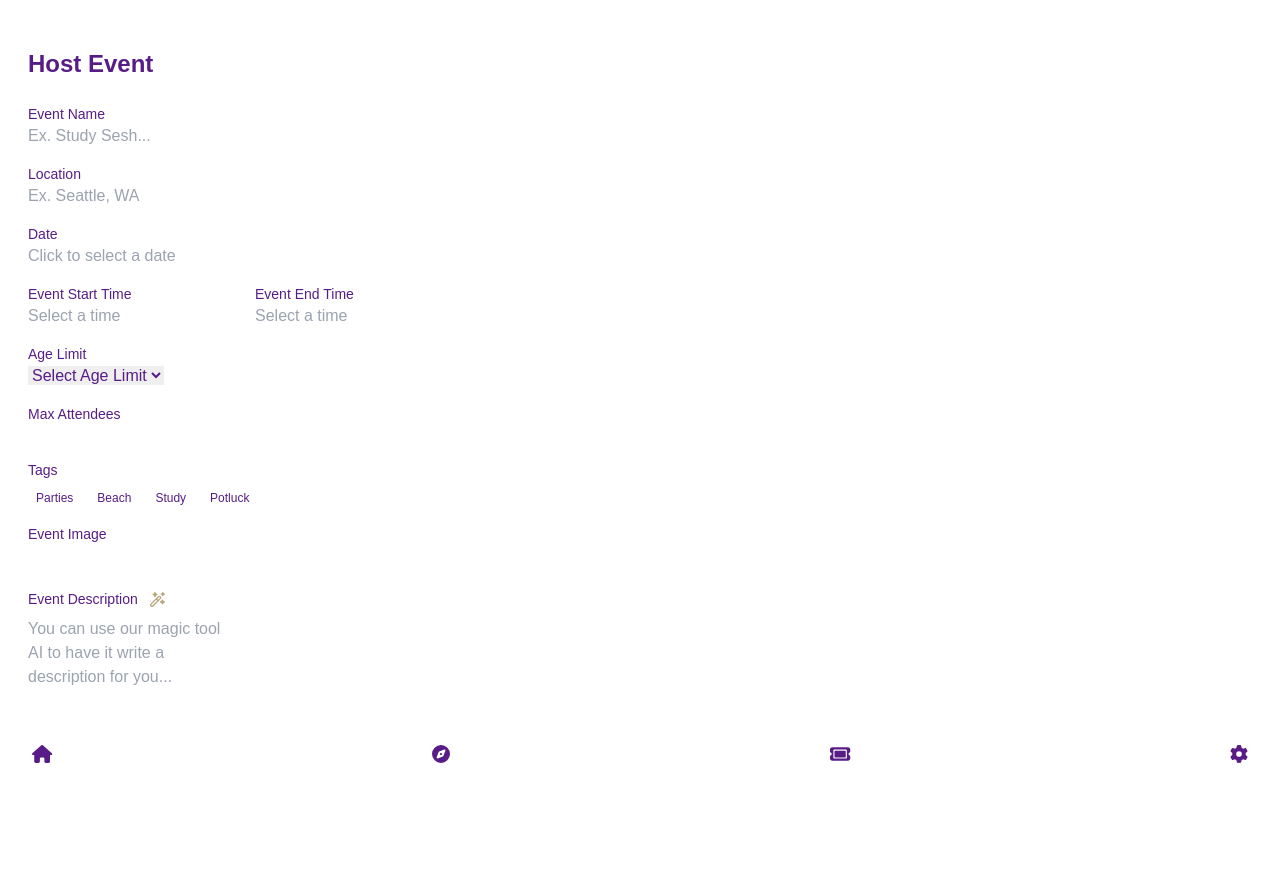
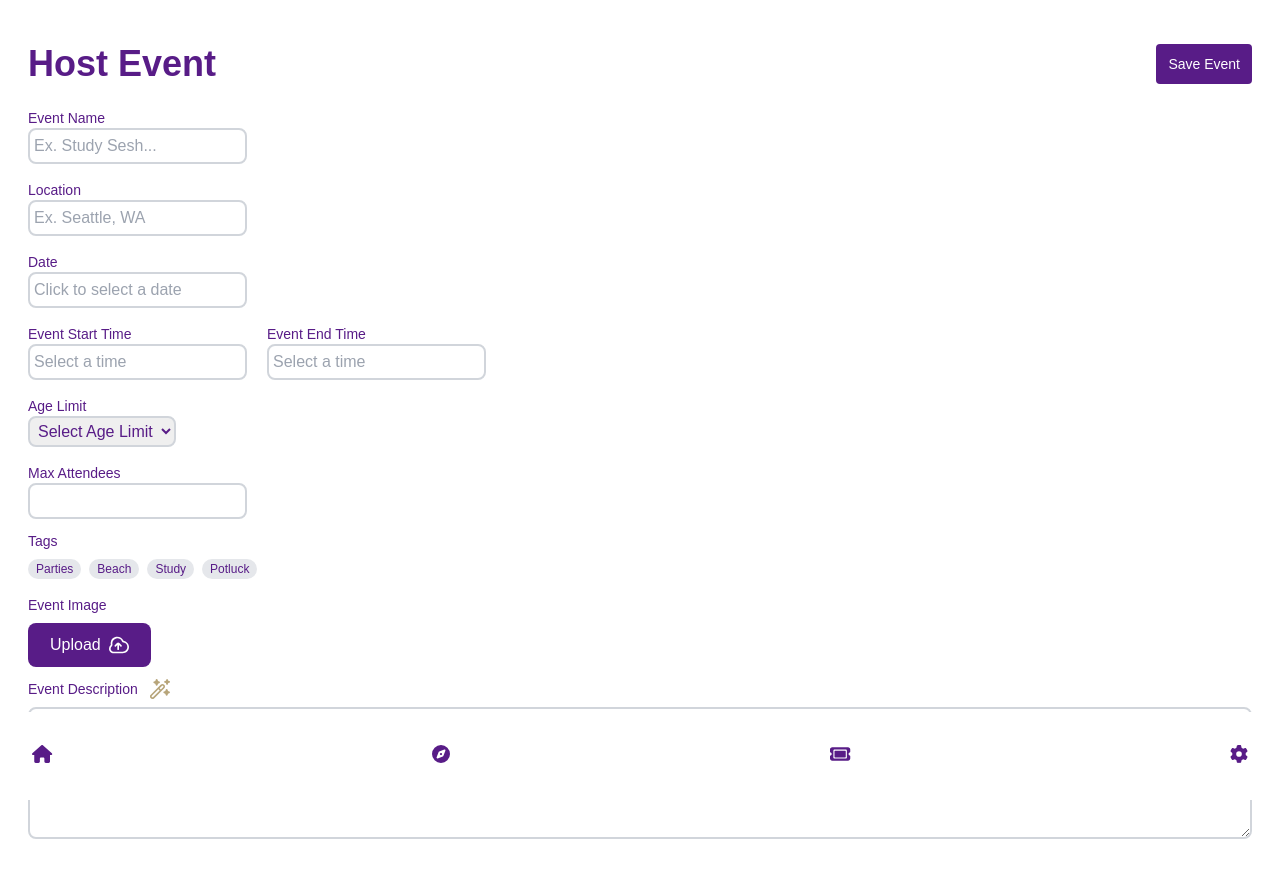
Before and after one commit to Y-Diallo/UMeet, a React (Vite) app in the folder frontend/: page /create_event in a window 1280 px wide. Before the commit the page ends 800 px from the top, so only its background shows below. Built offline with nearby package versions, Linux system fonts and the light colour scheme.

Commit message:
modified

```diff
--- a/frontend/src/Routes/HostEvent/HostEvent.tsx
+++ b/frontend/src/Routes/HostEvent/HostEvent.tsx
@@ -6,6 +6,7 @@ import { ref, uploadBytesResumable, getDownloadURL } from "firebase/storage";
 import { createEvent, storage } from "../../scripts/firebase";
 import { userContext } from "../../Root";
 import { v4 as uuidv4 } from 'uuid';
+import { useNavigate } from "react-router";
 
 
 function HostEventForm() {
@@ -20,6 +21,7 @@ function HostEventForm() {
   const [eventStartTime, setEventStartTime] = useState<Date|null>(null);
   const [eventEndTime, setEventEndTime] = useState<Date|null>(null);
   const {user} = useContext(userContext);
+  const navigate = useNavigate();
   const handleTagSelection = (tag:string) => {
     if (selectedTags.includes(tag)) {
       setSelectedTags(selectedTags.filter((selectedTag) => selectedTag !== tag));
@@ -88,7 +90,13 @@ function HostEventForm() {
                 }
                 console.log(eventDetails);
                 console.log("ready for function call");
-                createEvent({event:eventDetails});
+                createEvent({event:eventDetails}).then((response :any ) => {
+                    console.log(response);
+                    response.data
+                    navigate(`/event_details/${response.data.eventId}`)
+                }).catch((error : any) => {
+                    console.warn(error);
+                });
             });
         }
     );
@@ -98,8 +106,8 @@ function HostEventForm() {
   return (
     <div className="host-event-form p-7 text-purple-900">
 
-      <div className="host-event-form__header mt-5 mb-2 flex justify-between">
-        <h1 className="host-event-form__title text-2xl font-bold text-start UWPurple">Host Event</h1>
+      <div className="host-event-form__header mt-4 mb-2 flex justify-between">
+        <h1 className="host-event-form__title text-4xl font-bold text-start UWPurple">Host Event</h1>
         <a className="rounded-full UWPurpleBG p-1.5 text-white hover:bg-transparent focus:outline-none "
                 href="#"
                 >
@@ -113,10 +121,8 @@ function HostEventForm() {
                 >
 <path d="M18 9.064a3.049 3.049 0 0 0-.9-2.164 3.139 3.139 0 0 0-4.334 0L.9 18.769A3.064 3.064 0 0 0 5.23 23.1L17.1 11.231a3.047 3.047 0 0 0 .9-2.167zM3.816 21.688a1.087 1.087 0 0 1-1.5 0 1.062 1.062 0 0 1 0-1.5l7.769-7.77 1.505 1.505zM15.688 9.816 13 12.505 11.5 11l2.689-2.688a1.063 1.063 0 1 1 1.5 1.5zM4.863 2.855l1.55-.442.442-1.55a1.191 1.191 0 0 1 2.29 0l.442 1.55 1.55.442a1.191 1.191 0 0 1 0 2.29l-1.55.442-.442 1.55a1.191 1.191 0 0 1-2.29 0l-.442-1.55-1.55-.442a1.191 1.191 0 0 1 0-2.29zm18.274 14.29-1.55.442-.442 1.55a1.191 1.191 0 0 1-2.29 0l-.442-1.55-1.55-.442a1.191 1.191 0 0 1 0-2.29l1.55-.442.442-1.55a1.191 1.191 0 0 1 2.29 0l.442 1.55 1.55.442a1.191 1.191 0 0 1 0 2.29zM17.755 2.5l1.356-.387L19.5.755a1.042 1.042 0 0 1 2 0l.387 1.356 1.356.387a1.042 1.042 0 0 1 0 2l-1.356.387-.387 1.359a1.042 1.042 0 0 1-2 0l-.387-1.355-1.358-.389a1.042 1.042 0 0 1 0-2z"/>                </svg>
                 </a>
-        <button onClick={(e)=>handleSubmit(e)} className="host-event-form__save-btn UWPurpleBG text-white rounded px-3 py-1 text-end text-sm">Save Event</button>
+        <button onClick={(e)=>handleSubmit(e)} className="host-event-form__save-btn UWPurpleBG bg-purple-900 text-white rounded px-3 py-1 text-end text-sm">Save Event</button>
       </div>
-
-      <form>
 
         <div className="host-event-form__container" style={{display: 'flex', flexDirection: 'column', alignItems: 'flex-start'}}>
         <div className="flex">
@@ -124,7 +130,7 @@ function HostEventForm() {
             <div className="host-event-form__section mt-4">
                 <h2 className="host-event-form__section-title UWPurple text-sm text-left">Event Name</h2>
                 <input
-                className="host-event-form__input custom-input"
+                className="host-event-form__input custom-input border-2 border-gray-300 rounded-lg p-1"
                 type="text"
                 placeholder="Ex. Study Sesh..."
                 value={eventName}
@@ -135,7 +141,7 @@ function HostEventForm() {
         <div className="host-event-form__section mt-4">
             <h2 className="host-event-form__section-title UWPurple text-sm text-left">Location</h2>
             <input
-            className="host-event-form__input custom-input"
+            className="host-event-form__input custom-input border-2 border-gray-300 rounded-lg p-1"
             type="text"
             placeholder="Ex. Seattle, WA"
             value={location}
@@ -149,7 +155,7 @@ function HostEventForm() {
                     Date
                 </h2>
                 <DatePicker
-                    className="host-event-form__input custom-input"
+                    className="host-event-form__input custom-input border-2 border-gray-300 rounded-lg p-1"
                     selected={selectedDate}
                     onChange={(date) => setSelectedDate(date? date : new Date())}
                     placeholderText="Click to select a date"
@@ -164,7 +170,7 @@ function HostEventForm() {
                     Event Start Time
                 </h2>
                 <DatePicker
-                    className="host-event-form__input custom-input"
+                    className="host-event-form__input custom-input border-2 border-gray-300 rounded-lg p-1"
                     selected={eventStartTime}
                     onChange={(time) => setEventStartTime(time? time : new Date())}
                     placeholderText="Select a time"
@@ -181,7 +187,7 @@ function HostEventForm() {
                     Event End Time
                 </h2>
                 <DatePicker
-                    className="host-event-form__input custom-input"
+                    className="host-event-form__input custom-input border-2 border-gray-300 rounded-lg p-1"
                     selected={eventEndTime}
                     onChange={(time) => setEventEndTime(time? time : new Date())}
                     placeholderText="Select a time"
@@ -199,7 +205,7 @@ function HostEventForm() {
         <div className="host-event-form__section mt-4">
             <h2 className="host-event-form__section-title UWPurple text-sm text-left">Age Limit</h2>
             <select
-            className="host-event-form__input custom-input"
+            className="host-event-form__input custom-input border-2 border-gray-300 rounded-lg p-1"
             value={ageLimit}
             onChange={(event) => setAgeLimit(event.target.value)}
             >
@@ -211,7 +217,7 @@ function HostEventForm() {
         <div className="host-event-form__section mt-4">
             <h2 className="host-event-form__section-title UWPurple text-sm text-left">Max Attendees</h2>
             <input
-            className="host-event-form__input custom-input"
+            className="host-event-form__input custom-input border-2 border-gray-300 rounded-lg p-1"
             type="number"
             value={maxAttendees}
             onChange={(event) => setMaxAttendees(event.target.value)}
@@ -224,26 +230,26 @@ function HostEventForm() {
           <h2 className="host-event-form__section-title UWPurple text-sm text-left mb-2">Tags</h2>
           <div className="host-event-form__tags flex">
             <span
-                className={`whitespace-nowrap rounded-full px-2 py-0.5 text-xs mr-2 ${selectedTags.includes('parties') ? 'UWGoldForBG UWGold' : 'badgeUnselected'}`}
+                className={`whitespace-nowrap rounded-full px-2 py-0.5 text-xs mr-2 ${selectedTags.includes('parties') ? 'UWGoldForBG UWGold bg-amber-300' : 'badgeUnselected bg-gray-200'}`}
                 onClick={() => handleTagSelection('parties')}
             >
             Parties
             </span>
             <span
-                className={`whitespace-nowrap rounded-full px-2 py-0.5 text-xs mr-2 ${selectedTags.includes('parties') ? 'UWGoldForBG UWGold' : 'badgeUnselected'}`}
-                onClick={() => handleTagSelection('parties')}
+                className={`whitespace-nowrap rounded-full px-2 py-0.5 text-xs mr-2 ${selectedTags.includes('Beach') ? 'UWGoldForBG UWGold bg-amber-300' : 'badgeUnselected bg-gray-200'}`}
+                onClick={() => handleTagSelection('Beach')}
             >
             Beach
             </span>
             <span
-                className={`whitespace-nowrap rounded-full px-2 py-0.5 text-xs mr-2 ${selectedTags.includes('parties') ? 'UWGoldForBG UWGold' : 'badgeUnselected'}`}
-                onClick={() => handleTagSelection('parties')}
+                className={`whitespace-nowrap rounded-full px-2 py-0.5 text-xs mr-2 ${selectedTags.includes('Study') ? 'UWGoldForBG UWGold bg-amber-300' : 'badgeUnselected bg-gray-200'}`}
+                onClick={() => handleTagSelection('Study')}
             >
             Study
             </span>
             <span
-                className={`whitespace-nowrap rounded-full px-2 py-0.5 text-xs mr-2 ${selectedTags.includes('parties') ? 'UWGoldForBG UWGold' : 'badgeUnselected'}`}
-                onClick={() => handleTagSelection('parties')}
+                className={`whitespace-nowrap rounded-full px-2 py-0.5 text-xs mr-2 ${selectedTags.includes('Potluck') ? 'UWGoldForBG UWGold bg-amber-300' : 'badgeUnselected bg-gray-200'}`}
+                onClick={() => handleTagSelection('Potluck')}
             >
             Potluck
             </span>
@@ -251,19 +257,19 @@ function HostEventForm() {
         </div>
 
         {/* event image */}
-        <div className="host-event-form__section mt-4">
+        <div className="host-event-form__section mt-4 max-w-fit">
             <h2 className="host-event-form__section-title UWPurple text-sm text-left mb-2">Event Image</h2>
-            <div className="host-event-form__image text-left">
+            <div className="host-event-form__image text-left bg-purple-900 rounded-lg px-3 py-2">
                 <label htmlFor="image-upload" className="UWPurpleBG text-white rounded px-2.5 py-1 text-end text-xs inline-flex">
-                <span style={{ display: "inline-flex", alignItems: "center" }}>Upload</span>
-                <svg xmlns="http://www.w3.org/2000/svg" className="ml-2" fill="#ffffff" data-name="Layer 1" viewBox="0 0 24 24" width="15" height="15"><path d="M17.974 7.146a1.032 1.032 0 0 1-.742-.569c-1.55-3.271-5.143-5.1-8.734-4.438A7.946 7.946 0 0 0 2.114 8.64a8.13 8.13 0 0 0 .033 2.89c.06.309-.073.653-.346.901A5.51 5.51 0 0 0 0 16.501c0 3.032 2.467 5.5 5.5 5.5h11c4.136 0 7.5-3.364 7.5-7.5 0-3.565-2.534-6.658-6.026-7.354ZM16.5 20h-11C3.57 20 2 18.43 2 16.5a3.51 3.51 0 0 1 1.146-2.59c.786-.715 1.155-1.773.963-2.763a6.142 6.142 0 0 1-.024-2.181c.403-2.422 2.365-4.421 4.771-4.862.385-.07.768-.104 1.146-.104a5.95 5.95 0 0 1 5.422 3.434 3.013 3.013 0 0 0 2.158 1.673 5.51 5.51 0 0 1 4.417 5.394c0 3.032-2.468 5.5-5.5 5.5Zm-1.379-7.707a.999.999 0 1 1-1.414 1.414L12 12v5a1 1 0 1 1-2 0v-5l-1.707 1.707a.999.999 0 1 1-1.414-1.414l2.707-2.707a1.99 1.99 0 0 1 1.4-.583L11 9l.014.003a1.989 1.989 0 0 1 1.4.583l2.707 2.707Z"/></svg>
+                <span style={{ display: "inline-flex", alignItems: "center", fontSize:"1rem" }}>Upload</span>
+                <svg xmlns="http://www.w3.org/2000/svg" className="ml-2" fill="#ffffff" data-name="Layer 1" viewBox="0 0 24 24" width="20" height="20"><path d="M17.974 7.146a1.032 1.032 0 0 1-.742-.569c-1.55-3.271-5.143-5.1-8.734-4.438A7.946 7.946 0 0 0 2.114 8.64a8.13 8.13 0 0 0 .033 2.89c.06.309-.073.653-.346.901A5.51 5.51 0 0 0 0 16.501c0 3.032 2.467 5.5 5.5 5.5h11c4.136 0 7.5-3.364 7.5-7.5 0-3.565-2.534-6.658-6.026-7.354ZM16.5 20h-11C3.57 20 2 18.43 2 16.5a3.51 3.51 0 0 1 1.146-2.59c.786-.715 1.155-1.773.963-2.763a6.142 6.142 0 0 1-.024-2.181c.403-2.422 2.365-4.421 4.771-4.862.385-.07.768-.104 1.146-.104a5.95 5.95 0 0 1 5.422 3.434 3.013 3.013 0 0 0 2.158 1.673 5.51 5.51 0 0 1 4.417 5.394c0 3.032-2.468 5.5-5.5 5.5Zm-1.379-7.707a.999.999 0 1 1-1.414 1.414L12 12v5a1 1 0 1 1-2 0v-5l-1.707 1.707a.999.999 0 1 1-1.414-1.414l2.707-2.707a1.99 1.99 0 0 1 1.4-.583L11 9l.014.003a1.989 1.989 0 0 1 1.4.583l2.707 2.707Z"/></svg>
                 <input
                     id="image-upload"
                     name="image-upload"
                     type="file"
                     accept="image/*"
                     className="sr-only"
-                    onChange={handleImageUpload}
+                    onChange={(e)=>handleImageUpload(e)}
 
                 />
                 </label>
@@ -276,19 +282,18 @@ function HostEventForm() {
             <h2 className="host-event-form__section-title UWPurple text-sm mb-2">
                 Event Description
             </h2>
-            <button>
-                <svg xmlns="http://www.w3.org/2000/svg" className="ml-3 mb-2" fill="#b7a57a" data-name="Layer 1" viewBox="0 0 24 24" width="15" height="15"><path d="M18 9.064a3.049 3.049 0 0 0-.9-2.164 3.139 3.139 0 0 0-4.334 0L.9 18.769A3.064 3.064 0 0 0 5.23 23.1L17.1 11.231a3.047 3.047 0 0 0 .9-2.167zM3.816 21.688a1.087 1.087 0 0 1-1.5 0 1.062 1.062 0 0 1 0-1.5l7.769-7.77 1.505 1.505zM15.688 9.816 13 12.505 11.5 11l2.689-2.688a1.063 1.063 0 1 1 1.5 1.5zM4.863 2.855l1.55-.442.442-1.55a1.191 1.191 0 0 1 2.29 0l.442 1.55 1.55.442a1.191 1.191 0 0 1 0 2.29l-1.55.442-.442 1.55a1.191 1.191 0 0 1-2.29 0l-.442-1.55-1.55-.442a1.191 1.191 0 0 1 0-2.29zm18.274 14.29-1.55.442-.442 1.55a1.191 1.191 0 0 1-2.29 0l-.442-1.55-1.55-.442a1.191 1.191 0 0 1 0-2.29l1.55-.442.442-1.55a1.191 1.191 0 0 1 2.29 0l.442 1.55 1.55.442a1.191 1.191 0 0 1 0 2.29zM17.755 2.5l1.356-.387L19.5.755a1.042 1.042 0 0 1 2 0l.387 1.356 1.356.387a1.042 1.042 0 0 1 0 2l-1.356.387-.387 1.359a1.042 1.042 0 0 1-2 0l-.387-1.355-1.358-.389a1.042 1.042 0 0 1 0-2z"/></svg>
+            <button onClick={() => setEventDescription("This is a contest of skill on dune buggys, the best time around the track wins $100!")}>
+                <svg xmlns="http://www.w3.org/2000/svg" className="ml-3 mb-2" fill="#b7a57a" data-name="Layer 1" viewBox="0 0 24 24" width="20" height="20"><path d="M18 9.064a3.049 3.049 0 0 0-.9-2.164 3.139 3.139 0 0 0-4.334 0L.9 18.769A3.064 3.064 0 0 0 5.23 23.1L17.1 11.231a3.047 3.047 0 0 0 .9-2.167zM3.816 21.688a1.087 1.087 0 0 1-1.5 0 1.062 1.062 0 0 1 0-1.5l7.769-7.77 1.505 1.505zM15.688 9.816 13 12.505 11.5 11l2.689-2.688a1.063 1.063 0 1 1 1.5 1.5zM4.863 2.855l1.55-.442.442-1.55a1.191 1.191 0 0 1 2.29 0l.442 1.55 1.55.442a1.191 1.191 0 0 1 0 2.29l-1.55.442-.442 1.55a1.191 1.191 0 0 1-2.29 0l-.442-1.55-1.55-.442a1.191 1.191 0 0 1 0-2.29zm18.274 14.29-1.55.442-.442 1.55a1.191 1.191 0 0 1-2.29 0l-.442-1.55-1.55-.442a1.191 1.191 0 0 1 0-2.29l1.55-.442.442-1.55a1.191 1.191 0 0 1 2.29 0l.442 1.55 1.55.442a1.191 1.191 0 0 1 0 2.29zM17.755 2.5l1.356-.387L19.5.755a1.042 1.042 0 0 1 2 0l.387 1.356 1.356.387a1.042 1.042 0 0 1 0 2l-1.356.387-.387 1.359a1.042 1.042 0 0 1-2 0l-.387-1.355-1.358-.389a1.042 1.042 0 0 1 0-2z"/></svg>
             </button>
             </div>
             <textarea
-                className="host-event-form__textarea custom-input"
+                className="host-event-form__textarea custom-input border-2 border-gray-300 rounded-lg p-1 min-w-full"
                 placeholder="You can use our magic tool AI to have it write a description for you..."
                 rows={5}
                 value={eventDescription}
                 onChange={(event) => setEventDescription(event.target.value)}
             />
         </div>
-    </form>
     </div>
 );
 }
--- a/frontend/src/Routes/MyEvents/MyEvents.tsx
+++ b/frontend/src/Routes/MyEvents/MyEvents.tsx
@@ -76,8 +76,8 @@ function MyEvents() {
                 <FontAwesomeIcon onClick={()=>navigate("/create_event")} icon={faPlus} className="text-2xl float-right mt-4" />
             </div>
             <div className="flex flex-row border-purple-500 gap-3 mb-10 ml-20">
-                <button className={`p-3 text-2xl font-bold ${showJoinedOrHosted ? "text-purple-900 border-b-2 border-purple-500" : "border-b-2 border-gray-400 text-gray-400"}`} onClick={() => setShowJoinedOrHosted(true)}>Participating</button>
-                <button className={`text-2xl font-bold ${!showJoinedOrHosted ? "text-purple-900 border-b-2 border-purple-500" : "border-b-2 border-gray-400 text-gray-400"}`} onClick={() => setShowJoinedOrHosted(false)}>Hosting</button>
+                <button className={`p-3 text-sm font-bold ${showJoinedOrHosted ? "text-purple-900 border-b-2 border-purple-500" : "border-b-2 border-gray-400 text-gray-400"}`} onClick={() => setShowJoinedOrHosted(true)}>Participating</button>
+                <button className={`text-sm font-bold ${!showJoinedOrHosted ? "text-purple-900 border-b-2 border-purple-500" : "border-b-2 border-gray-400 text-gray-400"}`} onClick={() => setShowJoinedOrHosted(false)}>Hosting</button>
             </div>
             {showJoinedOrHosted ?<div className="text-left m-0">
                 {joinedEvents.map((eventDetails, ) => (
```
Also changed, not shown: 1 other file (tests, documents, lock files or other folders).
